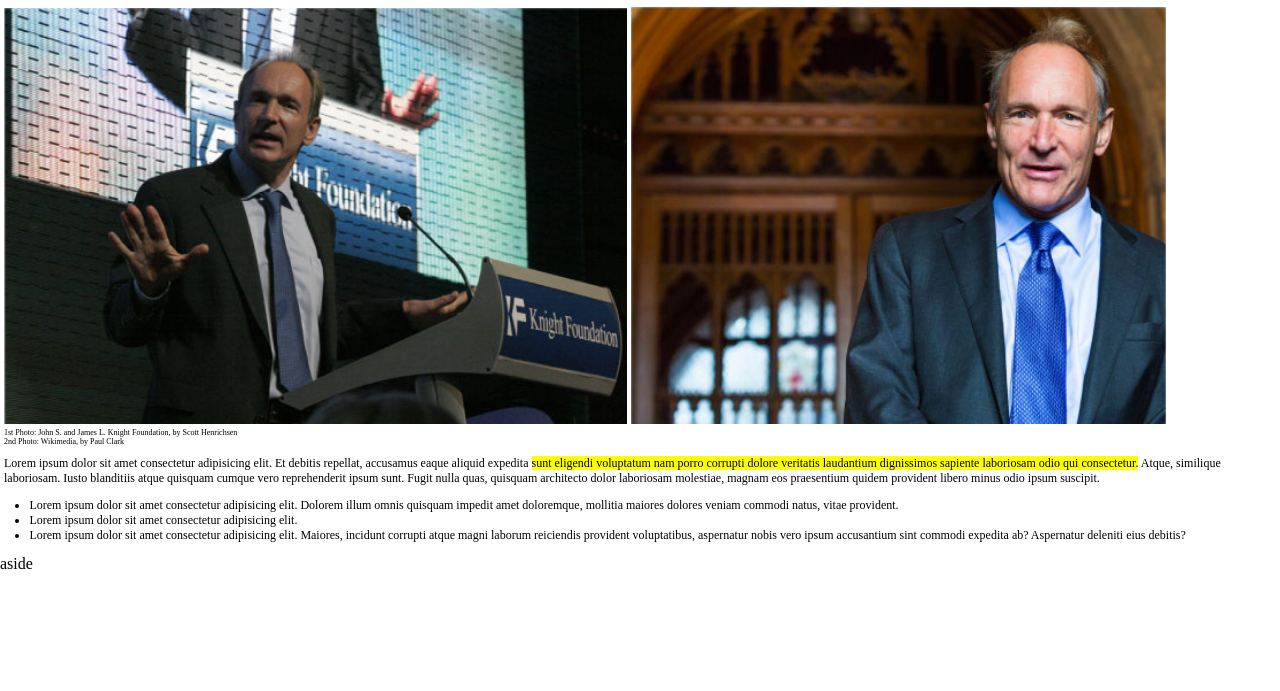
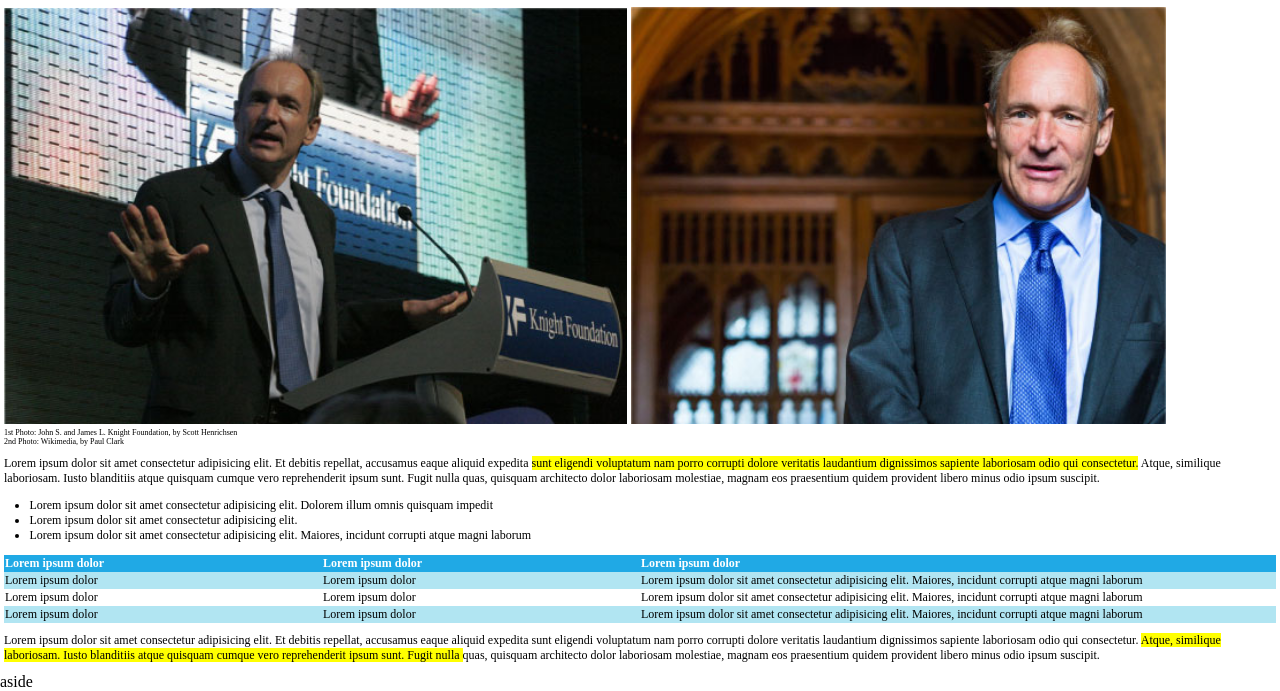
Before and after one commit to Valerio-Catellani/html-css-booleaner, a plain HTML site: page index.html in a window 1280 px wide. Shown: the part 153-844 px from the top of the page. Before the commit the page ends 800 px from the top, so only its background shows below. Drawn offline with Linux system fonts and the light colour scheme.

Commit message:
created the table

```diff
--- a/css/style1.css
+++ b/css/style1.css
@@ -93,3 +93,26 @@ main #title h3 {
 #main_content ul {
   padding-left: 2%;
 }
+
+/*--TABLE--*/
+
+table {
+  margin: 10px 0;
+  border-collapse: collapse;
+  width: 100%;
+  text-align: left;
+}
+
+.set_width {
+  width: 25%;
+}
+
+.colored_background {
+  background-color: #b1e5f2;
+}
+
+thead {
+  font-weight: bold;
+  color: white;
+  background-color: #20a9e5;
+}
--- a/index.html
+++ b/index.html
@@ -24,6 +24,7 @@
       <h3>il 10/10/2020</h3>
     </section>
 
+
     <section id="front_images">
       <img class="first_img" src="img/tim-1.jpg" alt="John S. and James L.">
       <img class="second_img" src="img/tim-2.jpg" alt="Paul Clark">
@@ -31,7 +32,9 @@
       <p>2nd Photo: Wikimedia, by Paul Clark</p>
     </section>
 
+
     <section id="main_content">
+
       <h4>Lorem ipsum dolor sit amet consectetur adipisicing elit. Et debitis repellat, accusamus eaque aliquid expedita
         <span class="important">sunt eligendi voluptatum nam porro corrupti dolore veritatis laudantium dignissimos
           sapiente laboriosam odio qui
@@ -40,20 +43,75 @@
         quas, quisquam architecto dolor laboriosam molestiae, magnam eos praesentium quidem provident libero minus odio
         ipsum suscipit.
       </h4>
+
       <ul>
         <li>
-          Lorem ipsum dolor sit amet consectetur adipisicing elit. Dolorem illum omnis quisquam impedit amet doloremque,
-          mollitia maiores dolores veniam commodi natus, vitae provident.
+          Lorem ipsum dolor sit amet consectetur adipisicing elit. Dolorem illum omnis quisquam impedit
         </li>
         <li>
           Lorem ipsum dolor sit amet consectetur adipisicing elit.
         </li>
         <li>
           Lorem ipsum dolor sit amet consectetur adipisicing elit. Maiores, incidunt corrupti atque magni laborum
-          reiciendis provident voluptatibus, aspernatur nobis vero ipsum accusantium sint commodi expedita ab?
-          Aspernatur deleniti eius debitis?
         </li>
       </ul>
+
+      <table>
+        <thead>
+          <tr>
+            <th class="set_width">Lorem ipsum dolor</th>
+            <th class="set_width">Lorem ipsum dolor</th>
+            <th>Lorem ipsum dolor </th>
+          </tr>
+        </thead>
+        <tbody>
+          <tr class="colored_background">
+            <td class="set_width">
+              Lorem ipsum dolor
+            </td>
+            <td class="set_width">
+              Lorem ipsum dolor
+            </td>
+            <td>
+              Lorem ipsum dolor sit amet consectetur adipisicing elit. Maiores, incidunt corrupti atque magni laborum
+            </td>
+          </tr>
+          <tr>
+            <td class="set_width">
+              Lorem ipsum dolor
+            </td>
+            <td class="set_width">
+              Lorem ipsum dolor
+            </td>
+            <td>
+              Lorem ipsum dolor sit amet consectetur adipisicing elit. Maiores, incidunt corrupti atque magni laborum
+            </td>
+          </tr>
+          <tr class="colored_background">
+            <td class="set_width">
+              Lorem ipsum dolor
+            </td>
+            <td class="set_width">
+              Lorem ipsum dolor
+            </td>
+            <td>
+              Lorem ipsum dolor sit amet consectetur adipisicing elit. Maiores, incidunt corrupti atque magni laborum
+            </td>
+          </tr>
+        </tbody>
+      </table>
+
+      <h4>Lorem ipsum dolor sit amet consectetur adipisicing elit. Et debitis repellat, accusamus eaque aliquid expedita
+        sunt eligendi voluptatum nam porro corrupti dolore veritatis laudantium dignissimos
+        sapiente laboriosam odio qui
+        consectetur.
+        <span class="important">Atque, similique laboriosam. Iusto blanditiis atque quisquam cumque vero reprehenderit
+          ipsum sunt. Fugit nulla </span>
+        quas, quisquam architecto dolor laboriosam molestiae, magnam eos praesentium quidem provident libero minus odio
+        ipsum suscipit.
+      </h4>
+
+
     </section>
 
   </main>
```
